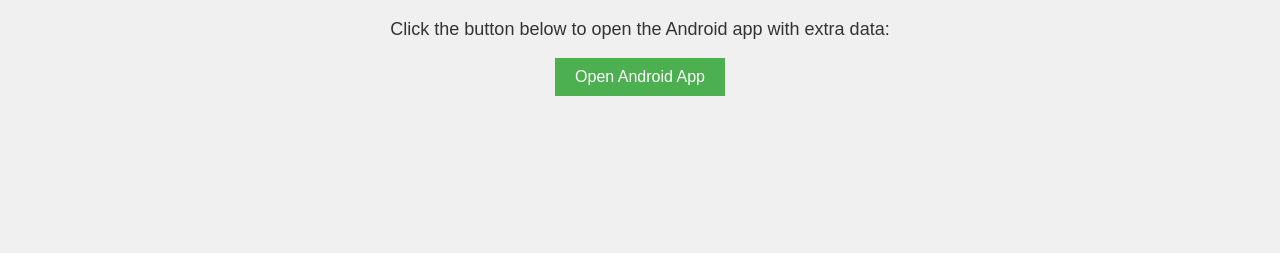
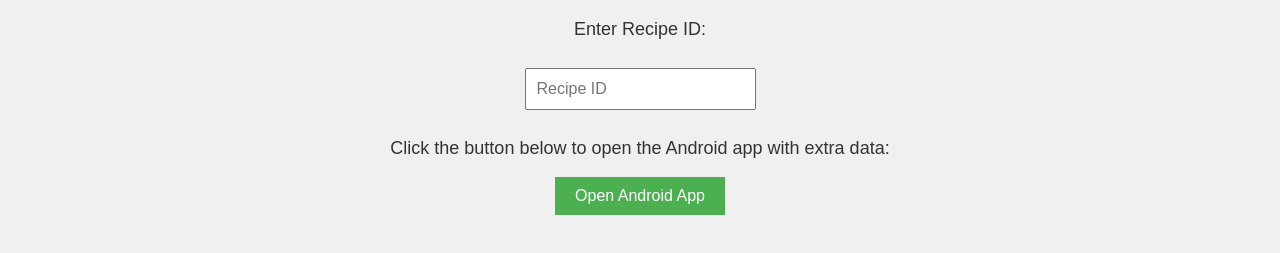
Before and after one commit to KaramZero/KaramZero.github.io, a plain HTML site: page index.html in a window 1280 px wide. Shown: the part 119-372 px from the top of the page. Drawn offline with Linux system fonts and the light colour scheme.

Commit message:
Update index.html

```diff
--- a/index.html
+++ b/index.html
@@ -42,6 +42,12 @@
         button:hover {
             background-color: #45a049;
         }
+
+        input {
+            padding: 10px;
+            margin: 10px;
+            font-size: 16px;
+        }
     </style>
 </head>
 <body>
@@ -51,6 +57,10 @@
     </header>
 
     <h1>Welcome to the App Opener!</h1>
+
+    <p>Enter Recipe ID:</p>
+    <!-- Input field for the recipeId -->
+    <input type="number" id="recipeIdInput" placeholder="Recipe ID" min="1">
 
     <p>Click the button below to open the Android app with extra data:</p>
 
@@ -62,9 +72,12 @@
             // Replace 'yourapp' with the actual custom URI scheme of the Android app
             const customUriScheme = 'https://www.karamzero.github.io.com/details';
 
+            // Get the value from the input field or set it to 1 if empty
+            const recipeId = document.getElementById('recipeIdInput').value || '1';
+
             // Extra data to be passed in the URI
             const extraData = {
-                recipeId: '12'
+                recipeId: recipeId
                 // Add more key-value pairs as needed
             };
 
```
